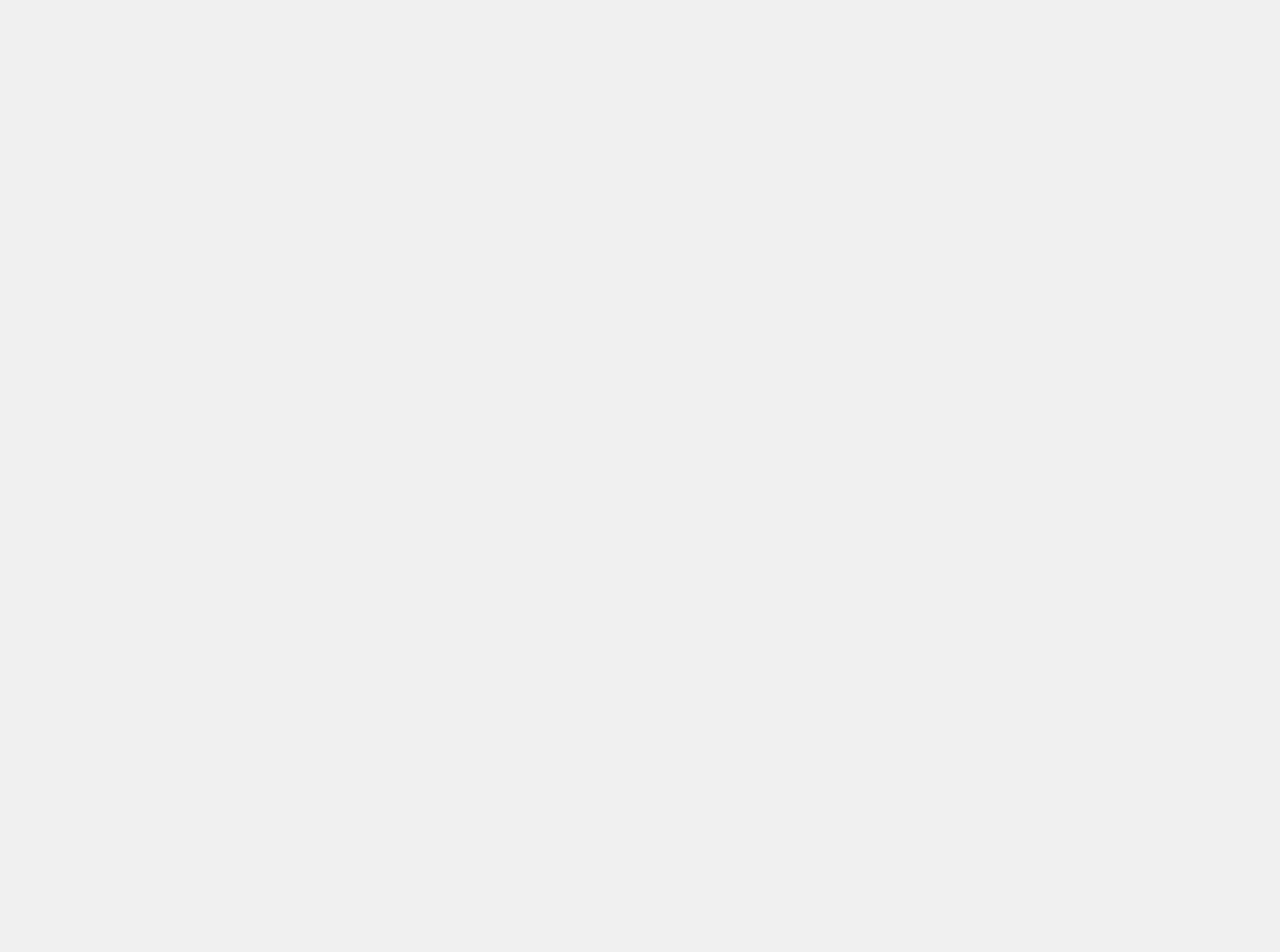
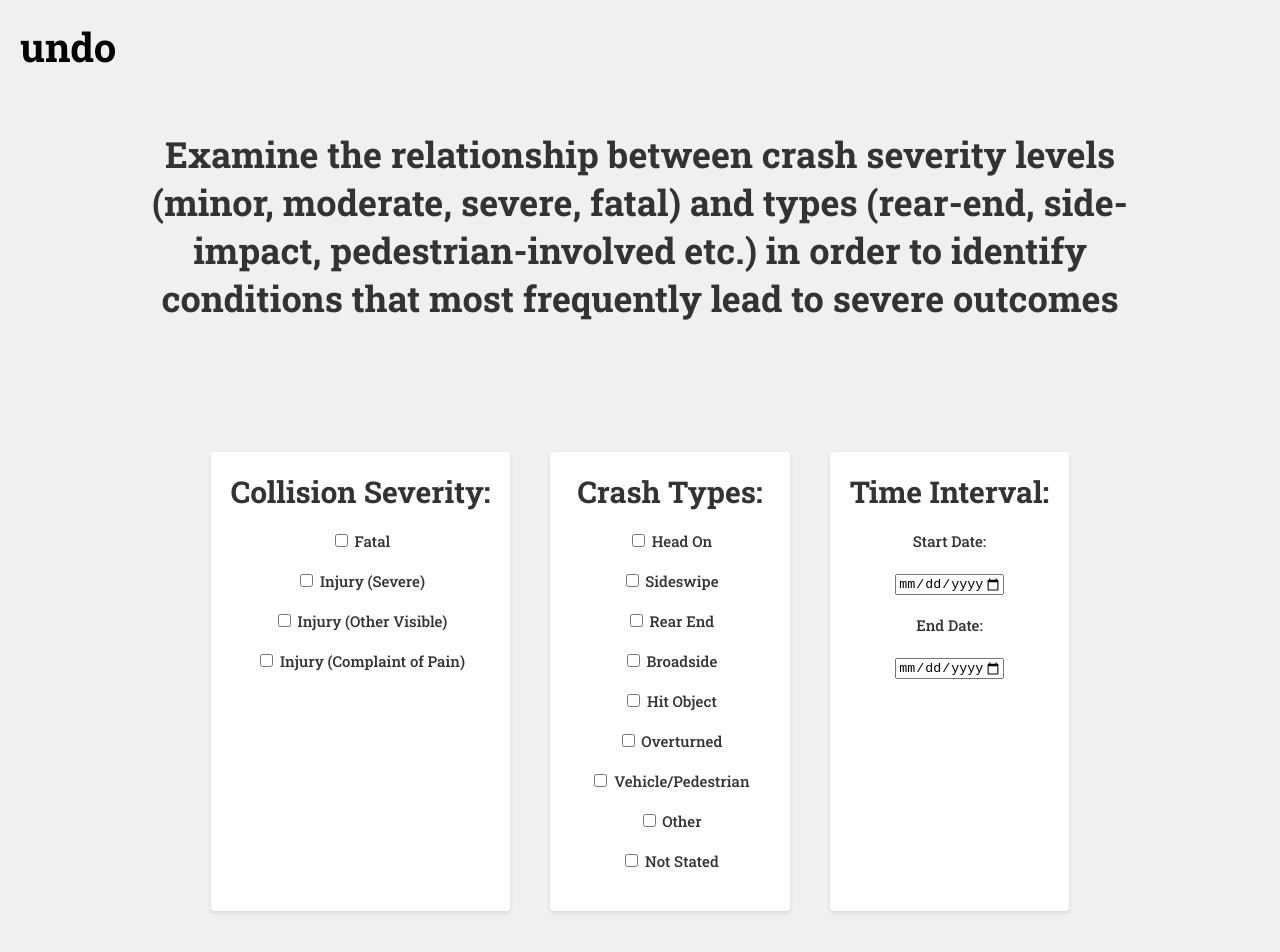
Before and after one commit to blakemontiegel/LACrashDataAnalysis, a React (Create React App) app in the folder frontend/: page /query2 in a window 1280 px wide. Before the commit this address had no page. Shown: the top 952 px of the page. Before the commit the page ends 800 px from the top, so only its background shows below. Built offline with nearby package versions, Linux system fonts and the light colour scheme; the HTML template or start-up script is replaced by a standard one.

Commit message:
Query 1 and 2 Pages

```diff
--- a/frontend/src/App.js
+++ b/frontend/src/App.js
@@ -3,6 +3,8 @@ import { BrowserRouter, Routes, Route, Navigate } from 'react-router-dom'
 import Login from './pages/Login'
 import Welcome from './pages/Welcome'
 import Query1 from './pages/Query1'
+import Query2 from './pages/Query2'
+import Result from './pages/Results'
 
 function App() {
   return (
@@ -22,6 +24,14 @@ function App() {
               path='/query1'
               element={<Query1 />}
             />
+            <Route
+              path='/query2'
+              element={<Query2 />}
+            />
+            <Route
+              path='/result'
+              element={<Result />}
+            />
           </Routes>
         </div>
       </BrowserRouter>
--- a/frontend/src/index.css
+++ b/frontend/src/index.css
@@ -131,7 +131,7 @@ form.login input[type="password"] {
   border-radius: 4px;
   box-shadow: 0 2px 4px rgba(0, 0, 0, 0.1); /* Shadow */
   padding: 20px;
-  color: rgb(0, 0, 0);
+  color: #333;
   margin-bottom: 20px;
 }
 
@@ -144,6 +144,9 @@ form.login input[type="password"] {
 .selection label {
   display: block;
   margin-bottom: 10px; /* Add spacing between labels */
+  font-size: 15px;
+  font-weight: 500;
+  margin: 20px;
 }
 
 /* Selection Container */
--- a/frontend/src/pages/Query1.js
+++ b/frontend/src/pages/Query1.js
@@ -1,7 +1,8 @@
 import React, { useState } from 'react';
-import { Link } from 'react-router-dom';
+import { Link, useNavigate } from 'react-router-dom';
 
 const Query1 = () => {
+    const navigate = useNavigate();
     const [startDate, setStartDate] = useState('')
     const [endDate, setEndDate] = useState('')
     const [vehicleTypes, setVehicleTypes] = useState([])
@@ -53,14 +54,20 @@ const Query1 = () => {
     }
 
     const handleSubmit = async (event) => {
-        console.log('--Selected Vehicle Types')
-        if(vehicleTypes) {
-            vehicleTypes.forEach((value) => {
-                console.log(value)
+        event.preventDefault();
+
+        const data = {
+            startDate,
+            endDate,
+            vehicleTypes,
+            collisionSeverities,
+            weatherConditions,
+            fromQuery: 'query1'
+        }
+        navigate('/result', {
+            state: { data }
         })
-        }else {
-            console.log('No Vehicles Selected')
-        }
+
     }
 
     return (
@@ -69,25 +76,26 @@ const Query1 = () => {
                 <Link to='/welcome'>
                 <span className="material-symbols-outlined" title='Back to Welcome Page'>undo</span>
                 </Link>
-            <h1>
+            <h2>
                 Determines and compares the influence of weather conditions on accidents involving user-specified vehicle types in Los Angeles between 2013 and 2022 considering: vehicle type, collision severity, and weather conditions.
-            </h1>
+            </h2>
             </div>
             <div className='selection-container'>
                 <div className='selection'>
                     <h2>Vehicle Type: </h2>
+                    {/* Crash Table */}
                     <label><input type="checkbox" value="car" onChange={handleVehicleTypeChange} /> Car</label>
                     <label><input type="checkbox" value="truck" onChange={handleVehicleTypeChange} /> Truck</label>
                     <label><input type="checkbox" value="motorcycle" onChange={handleVehicleTypeChange} /> Motorcycle</label>
                     {/* Add more checkboxes for other vehicle types */}
                 </div>
                 <div className='selection'>
+                    {/* Crash Table */}
                     <h2>Collision Severity: </h2>
-                    <label><input type="checkbox" value="minor" onChange={handleCollisionSeverityChange} /> Minor</label>
-                    <label><input type="checkbox" value="moderate" onChange={handleCollisionSeverityChange} /> Moderate</label>
-                    <label><input type="checkbox" value="severe" onChange={handleCollisionSeverityChange} /> Severe</label>
-                    <label><input type="checkbox" value="fatal" onChange={handleCollisionSeverityChange} /> Fatal</label>
-                    {/* Add more checkboxes for other collision severities */}
+                        <label><input type="checkbox" value="1" onChange={handleCollisionSeverityChange} /> Fatal</label>
+                        <label><input type="checkbox" value="2" onChange={handleCollisionSeverityChange} /> Injury (Severe)</label>
+                        <label><input type="checkbox" value="3" onChange={handleCollisionSeverityChange} /> Injury (Other Visible)</label>
+                        <label><input type="checkbox" value="4" onChange={handleCollisionSeverityChange} /> Injury (Complaint of Pain)</label>
                 </div>
                 <div className='selection'>
                     <h2>Weather Conditions: </h2>
@@ -101,15 +109,17 @@ const Query1 = () => {
                     <h2>Time Interval: </h2>
                     <div>
                         <label htmlFor="start-date">Start Date:</label>
-                    <input type="date" id="start-date" name="start-date" value={startDate} onChange={handleStartDateChange} />
+                        <input type="date" id="start-date" name="start-date" value={startDate} onChange={handleStartDateChange} min="2013-01-01" max="2022-12-31" />
                     </div>
                     <div>
                         <label htmlFor="end-date">End Date:</label>
-                    <input type="date" id="end-date" name="end-date" value={endDate} onChange={handleEndDateChange} min={startDate} />
+                        <input type="date" id="end-date" name="end-date" value={endDate} onChange={handleEndDateChange} min="2013-01-01" max="2022-12-31" />
                     </div>
                 </div>
             </div>
+                <Link to='/result'>
                     <button className='button' onClick={handleSubmit}>Generate Results</button>
+                </Link>
         </div>
     )
 }
--- a/frontend/src/pages/Query2.js
+++ b/frontend/src/pages/Query2.js
@@ -0,0 +1,109 @@
+import React, { useState } from 'react';
+import { Link, useNavigate } from 'react-router-dom';
+
+const Query2 = () => {
+    const navigate = useNavigate();
+    const [startDate, setStartDate] = useState('')
+    const [endDate, setEndDate] = useState('')
+    const [collisionSeverities, setCollisionSeverities] = useState([])
+    const [crashTypes, setCrashTypes] = useState([])
+
+    const handleStartDateChange = (event) => {
+        setStartDate(event.target.value)
+    }
+
+    const handleEndDateChange = (event) => {
+        const selectedEndDate = event.target.value;
+        if (selectedEndDate >= startDate) {
+            setEndDate(selectedEndDate)
+        }
+    }
+
+    const handleCollisionSeverityChange = (event) => {
+        const selectedCollisionSeverity = event.target.value
+        setCollisionSeverities(prevSeverities => {
+            if (prevSeverities.includes(selectedCollisionSeverity)) {
+                return prevSeverities.filter(severity => severity !== selectedCollisionSeverity)
+            } else {
+                return [...prevSeverities, selectedCollisionSeverity]
+            }
+        })
+    }
+
+    const handleCrashTypeChange = (event) => {
+        const selectedCrashType = event.target.value
+        setCrashTypes(prevCrashes => {
+            if (prevCrashes.includes(selectedCrashType)) {
+                return prevCrashes.filter(crash => crash !== selectedCrashType)
+            } else {
+                return [...prevCrashes, selectedCrashType]
+            }
+        })
+    }
+
+    const handleSubmit = async (event) => {
+        event.preventDefault();
+
+        const data = {
+            startDate,
+            endDate,
+            collisionSeverities,
+            crashTypes,
+            fromQuery: 'query2'
+        }
+        navigate('/result', {
+            state: { data }
+        })
+
+    }
+
+    return (
+        <div className='page'>
+            <div className='page-text'>
+                <Link to='/welcome'>
+                <span className="material-symbols-outlined" title='Back to Welcome Page'>undo</span>
+                </Link>
+            <h2>
+                Examine the relationship between crash severity levels (minor, moderate, severe, fatal) and types (rear-end, side-impact, pedestrian-involved etc.) in order to identify conditions that most frequently lead to severe outcomes
+            </h2>
+            </div>
+            <div className='selection-container'>
+                <div className='selection'>
+                <h2>Collision Severity: </h2>
+                    <label><input type="checkbox" value="1" onChange={handleCollisionSeverityChange} /> Fatal</label>
+                    <label><input type="checkbox" value="2" onChange={handleCollisionSeverityChange} /> Injury (Severe)</label>
+                    <label><input type="checkbox" value="3" onChange={handleCollisionSeverityChange} /> Injury (Other Visible)</label>
+                    <label><input type="checkbox" value="4" onChange={handleCollisionSeverityChange} /> Injury (Complaint of Pain)</label>
+                </div>
+                <div className='selection'>
+                    <h2>Crash Types: </h2>
+                    <label><input type="checkbox" value="A" onChange={handleCrashTypeChange} /> Head On</label>
+                    <label><input type="checkbox" value="B" onChange={handleCrashTypeChange} /> Sideswipe</label>
+                    <label><input type="checkbox" value="C" onChange={handleCrashTypeChange} /> Rear End</label>
+                    <label><input type="checkbox" value="D" onChange={handleCrashTypeChange} /> Broadside</label>
+                    <label><input type="checkbox" value="E" onChange={handleCrashTypeChange} /> Hit Object</label>
+                    <label><input type="checkbox" value="F" onChange={handleCrashTypeChange} /> Overturned</label>
+                    <label><input type="checkbox" value="G" onChange={handleCrashTypeChange} /> Vehicle/Pedestrian</label>
+                    <label><input type="checkbox" value="H" onChange={handleCrashTypeChange} /> Other</label>
+                    <label><input type="checkbox" value="--" onChange={handleCrashTypeChange} /> Not Stated</label>
+                </div>
+                <div className='time-interval-container selection'>
+                    <h2>Time Interval: </h2>
+                    <div>
+                        <label htmlFor="start-date">Start Date:</label>
+                        <input type="date" id="start-date" name="start-date" value={startDate} onChange={handleStartDateChange} min="2013-01-01" max="2022-12-31" />
+                    </div>
+                    <div>
+                        <label htmlFor="end-date">End Date:</label>
+                        <input type="date" id="end-date" name="end-date" value={endDate} onChange={handleEndDateChange} min="2013-01-01" max="2022-12-31" />
+                    </div>
+                </div>
+            </div>
+                <Link to='/result'>
+                    <button className='button' onClick={handleSubmit}>Generate Results</button>
+                </Link>
+        </div>
+    )
+}
+
+export default Query2;
--- a/frontend/src/pages/Results.js
+++ b/frontend/src/pages/Results.js
@@ -0,0 +1,60 @@
+import React, { useState } from 'react';
+import { Link, useLocation } from 'react-router-dom';
+
+const Results = () => {
+    const location = useLocation()
+    const { data } = location.state || {}
+    const { vehicleTypes } = data || {}
+    const { fromQuery } = data || {}
+
+    const isQuery1Page = fromQuery === 'query1'
+    const isQuery2Page = fromQuery === 'query2'
+    const isQuery3Page = fromQuery === 'query3'
+    const isQuery4Page = fromQuery === 'query4'
+    const isQuery5Page = fromQuery === 'query5'
+
+    return (
+        <div className='page'>
+            <div className='page-text'>
+                {isQuery1Page && (
+                    <Link to='/query1'>
+                        <span className="material-symbols-outlined" title='Back to Query 1 Page'>undo</span>
+                    </Link>
+                )}
+                {isQuery2Page && (
+                    <Link to='/query2'>
+                        <span className="material-symbols-outlined" title='Back to Query 2 Page'>undo</span>
+                    </Link>
+                )}
+                {isQuery3Page && (
+                    <Link to='/query3'>
+                        <span className="material-symbols-outlined" title='Back to Query 3 Page'>undo</span>
+                    </Link>
+                )}
+                {isQuery4Page && (
+                    <Link to='/query4'>
+                        <span className="material-symbols-outlined" title='Back to Query 4 Page'>undo</span>
+                    </Link>
+                )}
+                {isQuery5Page && (
+                    <Link to='/query5'>
+                        <span className="material-symbols-outlined" title='Back to Query 5 Page'>undo</span>
+                    </Link>
+                )}
+                <h1>Hi</h1>
+                {vehicleTypes && (
+                    <div>
+                        <h2>Vehicle Types:</h2>
+                        <ul>
+                            {vehicleTypes.map((type, index) => (
+                                <li key={index}>{type}</li>
+                            ))}
+                        </ul>
+                    </div>
+                )}
+            </div>
+        </div>
+    )
+}
+
+export default Results;
```
Lines whose indentation alone changed are shown as unchanged.
